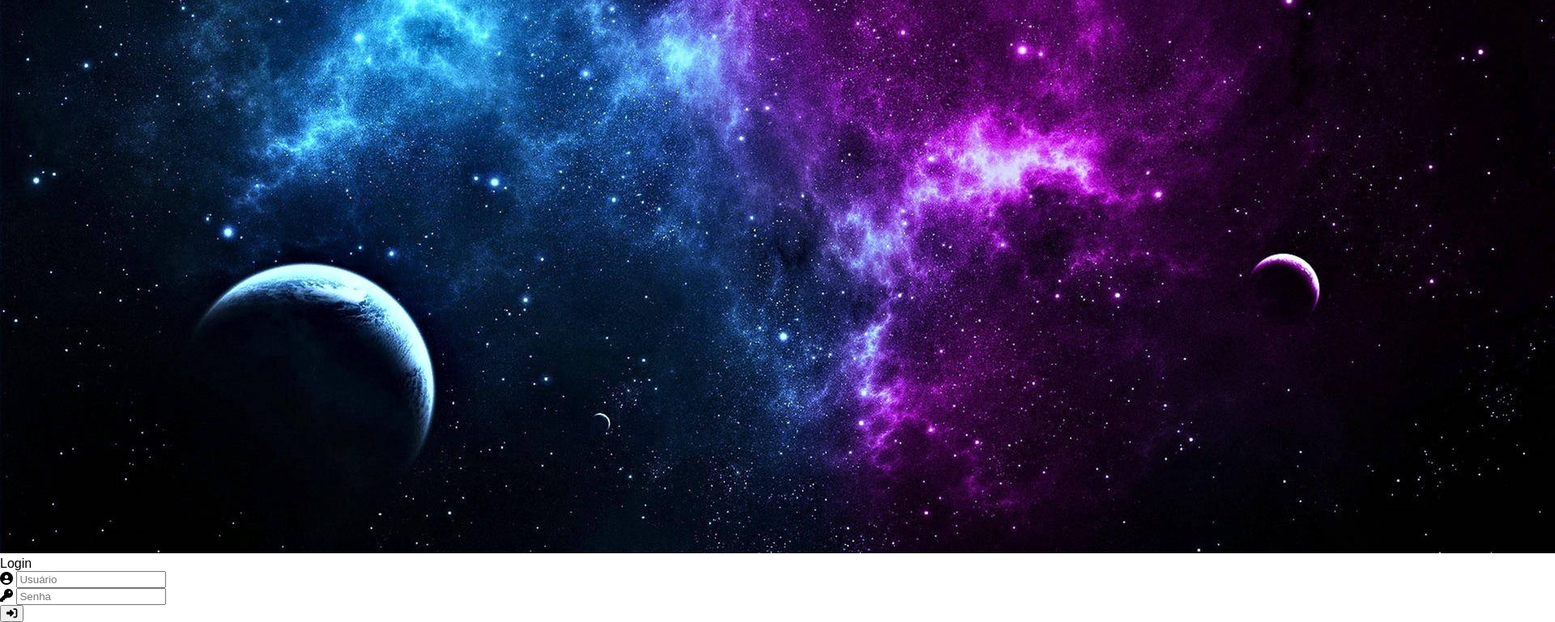
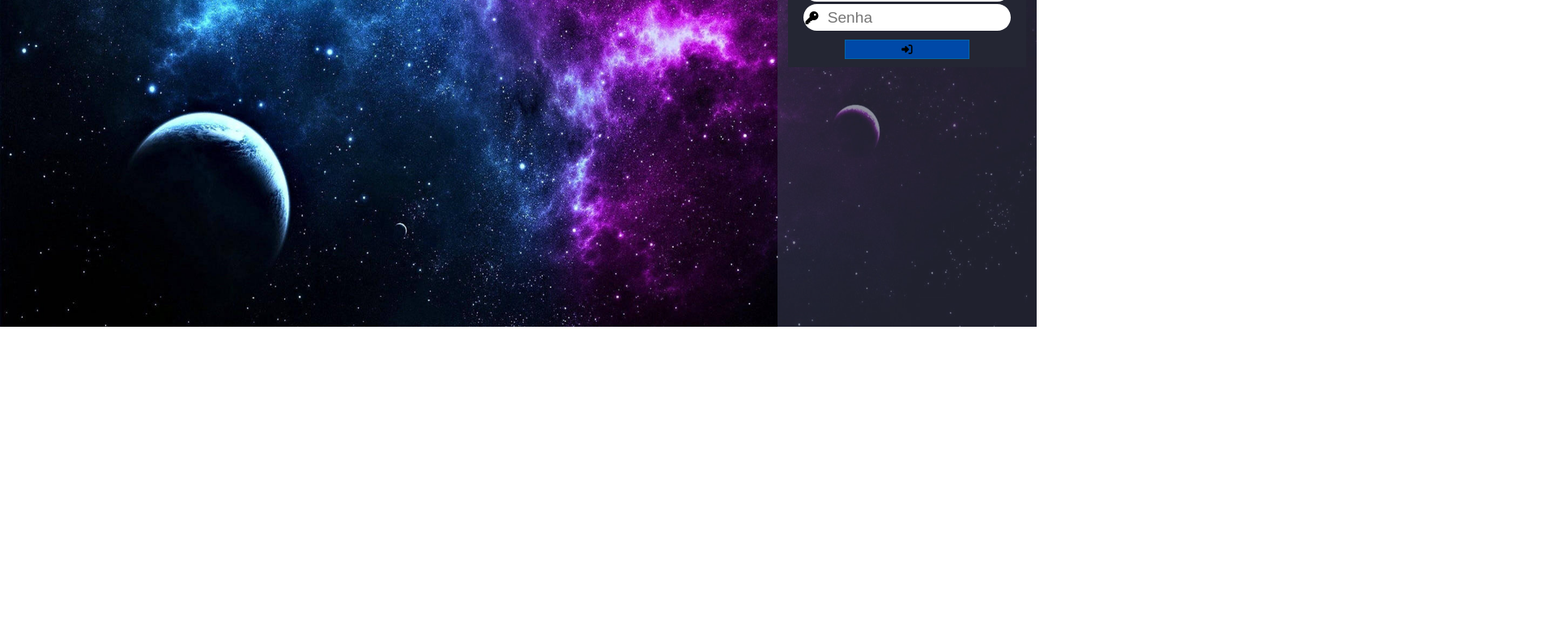
Before and after one commit to godoy-joao/tela-login, a plain HTML site: page index.html in a window 1280 px wide. Shown: the part 396-1165 px from the top of the page at 81% size, 1920 px wide, since content can reach past the window. After the commit the page ends 800 px from the top, so only its background shows below. Drawn offline with Linux system fonts and the light colour scheme.

Commit message:
finalizado tela de login

```diff
--- a/css/login.css
+++ b/css/login.css
@@ -3,8 +3,9 @@ html {
     width: 100vw;
     font-family: Arial, Helvetica, sans-serif;
 }
+
 /*Abaixo está o código para estilização mobile*/
-@media screen and (min-width:320px) and (max-width: 767px)   {
+@media screen and (min-width:320px) and (max-width: 767px) {
     body {
         margin: 0;
         height: 100%;
@@ -18,22 +19,37 @@ html {
 
         width: 100%;
     }
+
     #container {
         display: grid;
         width: 90vw;
         height: 100%;
         margin: 0 5vw;
     }
-    #imagem {
+
+    #label {
+        text-align: center;
+        font-size: larger;
+        margin-bottom: 2vh;
+        font-weight: 600;
+        color: white;
+    }
+
+    #image {
         display: none;
     }
+
     #areaLogin {
         background-color: #3578b6;
-        display: grid;
-        gap: 2px;
         padding: 2vh 5vw;
         height: auto;
     }
+
+    #login-box {
+        display: grid;
+        gap: 2px;
+    }
+
     .inputs {
         height: 3vh;
         background-color: white;
@@ -44,16 +60,30 @@ html {
         grid-template-columns: 5vw 75vw;
         justify-items: stretch;
     }
+
     .inputs input {
         background-color: white;
         border: none;
         max-width: 72vw;
+        outline: none;
     }
+
+    #areaLogin a {
+        justify-self: center;
+    }
+
     .icone_input {
         margin-left: 3px;
     }
 
+    #loginButton {
+        margin-top: 1vh;
+        width: 18vw;
+        height: 3vh;
+    }
+
 }
+
 /*Abaixo está o código para estilização desktop*/
 @media screen and (min-width: 768px) {
     body {
@@ -61,4 +91,101 @@ html {
         height: 100%;
         width: 100%;
     }
+
+    main {
+        width: 100vw;
+        height: 100vh;
+    }
+
+    #container {
+        height: 100vh;
+        width: 100vw;
+        background-image: url(../assets/background.jpg);
+        background-size: 100% 100%;
+    }
+
+    #bg {
+        width: 100vw;
+        height: 100vh;
+        position: absolute;
+        z-index: 1;
+        display: none;
+    }
+
+    #areaLogin {
+        position: absolute;
+        z-index: 5;
+        height: 100vh;
+        width: 25vw;
+        right: 0%;
+        background-color: #3a3c528f;
+        display: flex;
+        display: flex;
+        flex-wrap: wrap;
+        flex-direction: column;
+        align-content: center;
+        justify-content: center;
+        align-items: center;
+    }
+
+    #login-box {
+        background-color: rgb(36, 38, 51);
+        width: 80%;
+        height: 15%;
+        padding: 6%;
+        display: grid;
+        grid-template-rows: 19% 28% 28% 19%;
+        gap: 2%;
+    }
+
+    #label {
+        text-align: center;
+        font-size: larger;
+        margin-bottom: 2vh;
+        font-weight: 600;
+        color: white;
+    }
+
+    .inputs {
+        height: 3.5vh;
+        background-color: white;
+        border-radius: 3vw;
+        display: grid;
+        justify-content: start;
+        align-items: center;
+        padding: 1%;
+        grid-template-columns: 10% 90%;
+        gap: 2px;
+        justify-items: stretch;
+    }
+
+    .inputs svg {
+        height: 60%;
+        margin-left: 5px;
+    }
+
+    .inputs input {
+        background-color: white;
+        border: none;
+        max-width: 90%;
+        width: 90%;
+        font-size: larger;
+        outline: none;
+        padding: 0;
+        padding-top: 1px;
+    }
+
+    #areaLogin a {
+        justify-self: center;
+    }
+
+    #loginButton {
+        margin-top: 1vh;
+        width: 12vw;
+        height: 3vh;
+        background-color: rgb(0, 73, 168);
+        border: 1px solid rgb(0, 101, 168);
+    }
+
+
 }
```
Also changed, not shown: html/home_page.html (+15 -11 lines).
